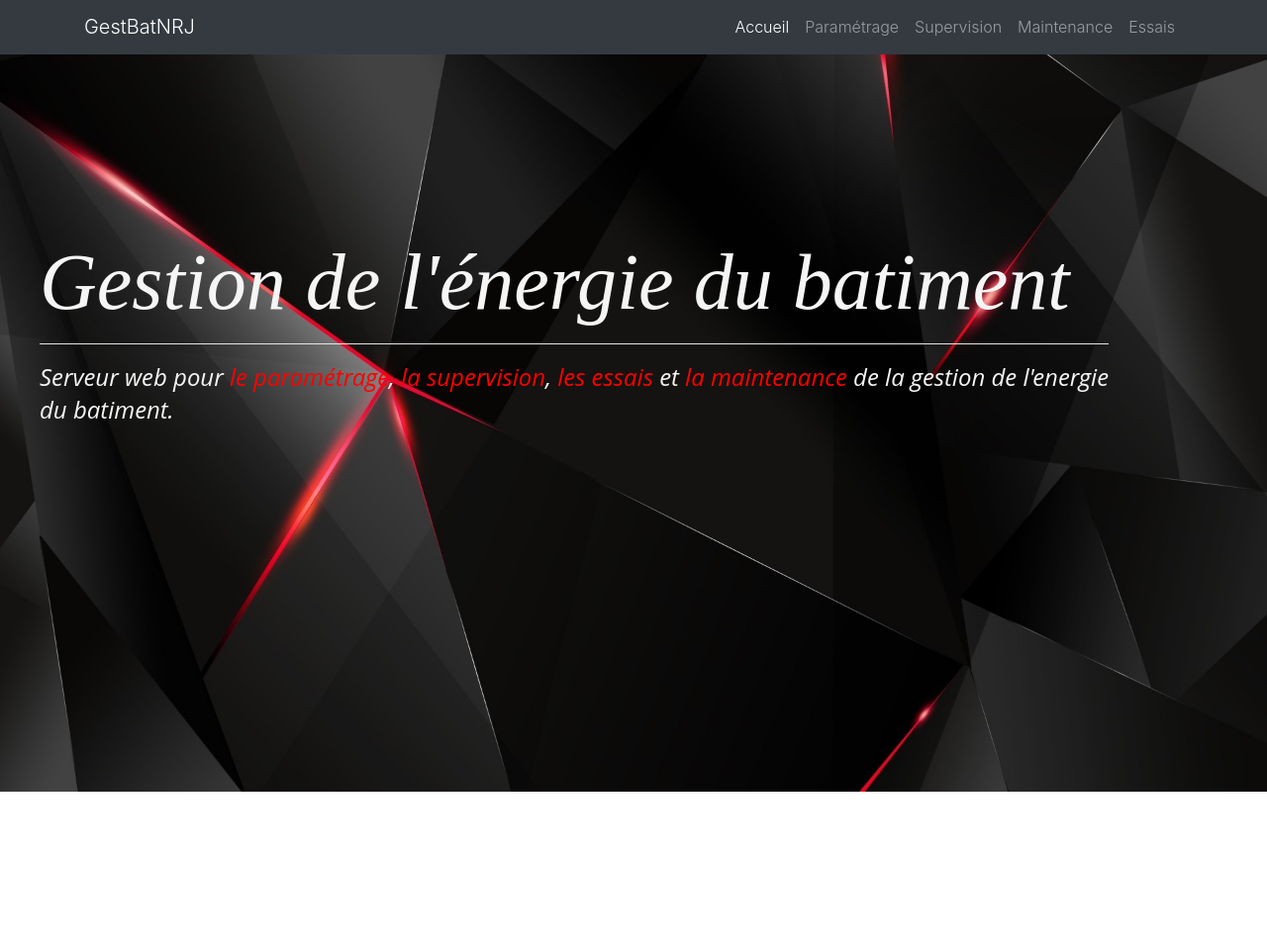
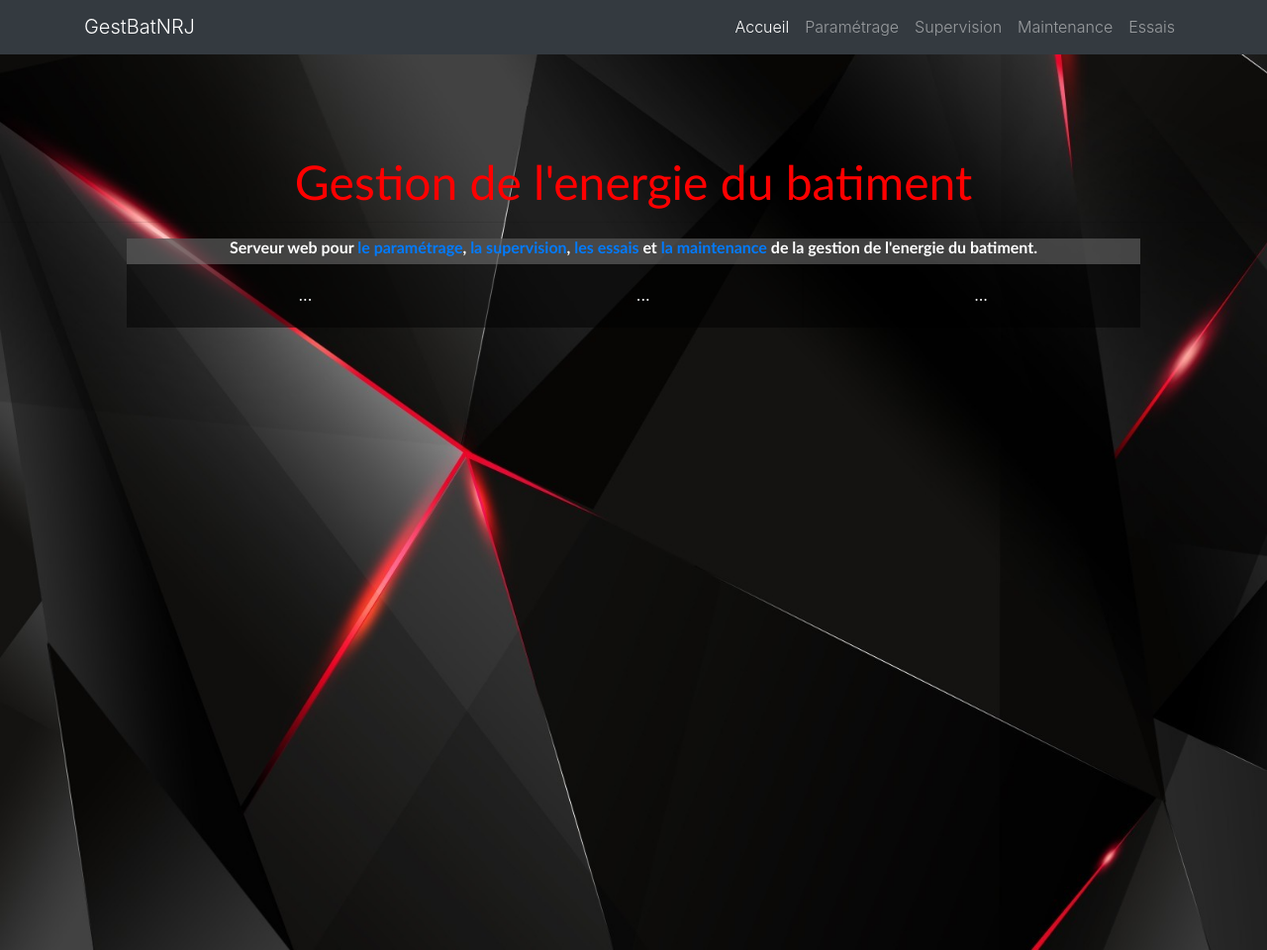
Before and after one commit to Klenkle/Klenkle.github.io, a plain HTML site: page index.html in a window 1280 px wide. Shown: the whole page at 99% size. Before the commit the page ends 800 px from the top, so only its background shows below. Drawn offline with nearby package versions, Linux system fonts and the light colour scheme.

Commit message:
Add files via upload

```diff
--- a/index.html
+++ b/index.html
@@ -36,12 +36,32 @@
     <head>
         <title>GestBatNRJ</title>
     </head>
-    <body class="background">
+</html>
+    <!--<body class="background">
       <div class="div1">
       <h1 class="para1">Gestion de l'énergie du batiment</h1>
       <hr color="white" class="para1 test">
       <p class="para1 para2">Serveur web pour <a class="a" href="parametrage.html">le paramétrage</a>, <a class="a" href="supervision.html">la supervision</a>,
         <a class="a" href="essais.html">les essais</a> et <a class="a" href="maintenance.html">la maintenance</a> de la gestion de l'energie du batiment.</p>
       </div>
+    </body>-->
+
+    <body class="background" id="position">
+      <h1>Gestion de l'energie du batiment</h1><hr>
+
+        <table class="contain">
+          <thead>
+            <tr>
+              <th colspan="3"><h1>Serveur web pour <a class="a" href="parametrage.html">le paramétrage</a>, <a class="a" href="supervision.html">la supervision</a>,
+                <a class="a" href="essais.html">les essais</a> et <a class="a" href="maintenance.html">la maintenance</a> de la gestion de l'energie du batiment.</h1></th>
+            </tr>
+          </thead>
+          <tbody>
+            <tr>
+              <td>...</td>
+              <td>...</td>
+              <td>...</td>
+            </tr>
+          </tbody>
+        </table>
     </body>
-</html>
--- a/main.css
+++ b/main.css
@@ -1,10 +1,14 @@
+
+@charset "UTF-8";
+@import url(https://fonts.googleapis.com/css?family=Open+Sans:300,400,700);
+
 .background{
     background : url(images/noir.jpg) no-repeat ;
     background-size: cover;
     height: 100vh;
 }
 
-.para1{
+/*.para1{
     font: italic 1.2em "Fira Sans", serif;
     font-size: 10vh;
     color: whitesmoke;
@@ -15,13 +19,13 @@
     width: 135vh;
 }
 
-/*@media screen and (max-width: 64em) {
+@media screen and (max-width: 64em) {
     .para1 {
         font-size: 2.5em;
         width: 60vh;
       }
     }
-*/
+
 @keyframes apparition {
     0%{
         opacity: 0;
@@ -56,3 +60,101 @@ body{
     font-weight: 300;
     line-height: 1.42em;
 }
+*/
+#position{
+    margin-top: 20vh;
+}
+
+body {
+  /*font-family: 'Open Sans', sans-serif;*/
+  font-weight: 300;
+  line-height: 1.42em;
+  color:white;
+  /*background-color:#1F2739;*/
+}
+
+h1 {
+  font-family: "Optima", sans-serif;
+  font-size:3em;
+  font-weight: 300;
+  line-height:1em;
+  text-align: center;
+  color: red;
+}
+
+.contain th h1 {
+    font-weight: bold;
+	font-size: 1em;
+    text-align: center;
+    color: white;
+}
+
+.contain td {
+	font-weight: normal;
+	font-size: 1em;
+    -webkit-box-shadow: 0 2px 2px -2px #0E1119;
+	-moz-box-shadow: 0 2px 2px -2px #0E1119;
+	box-shadow: 0 2px 2px -2px #0E1119;
+    text-align: center;
+}
+
+.contain {
+	text-align: left;
+	overflow: hidden;
+	width: 80%;
+	margin: 0 auto;
+    display: table;
+    padding: 0 0 8em 0;
+}
+
+.contain td, .container1 th {
+	padding-bottom: 2%;
+	padding-top: 2%;
+    padding-left:2%;
+}
+
+/* Background-color of the odd rows */
+.contain tr:nth-child(odd) {
+	background-color: rgba(0, 0, 0,0.5);
+}
+
+/* Background-color of the even rows */
+.contain tr:nth-child(even) {
+	background-color: rgba(128,128,128,0.5);
+}
+
+.contain th {
+	background-color: rgba(128,128,128,0.5);
+}
+
+/*.container1 td:first-child { color: #FB667A; }*/
+
+.contain tr:hover {
+    background-color: #464A52;
+    -webkit-box-shadow: 0 6px 6px -6px #0E1119;
+	-moz-box-shadow: 0 6px 6px -6px #0E1119;
+	box-shadow: 0 6px 6px -6px #0E1119;
+}
+
+.contain td:hover {
+  background-color: red;
+  color: white;
+  font-weight: bold;
+
+  box-shadow: grey -1px 1px, grey -2px 2px, grey -3px 3px, grey -4px 4px, grey -5px 5px, grey -6px 6px;
+  transform: translate3d(6px, -6px, 0);
+
+  transition-delay: 0s;
+	  transition-duration: 0.4s;
+	  transition-property: all;
+  transition-timing-function: line;
+}
+
+@media (max-width: 800px) {
+.contain td:nth-child(4),
+.contain th:nth-child(4) { display: none; }
+}
+
+.round{
+    border-radius: 10px;
+}
```
